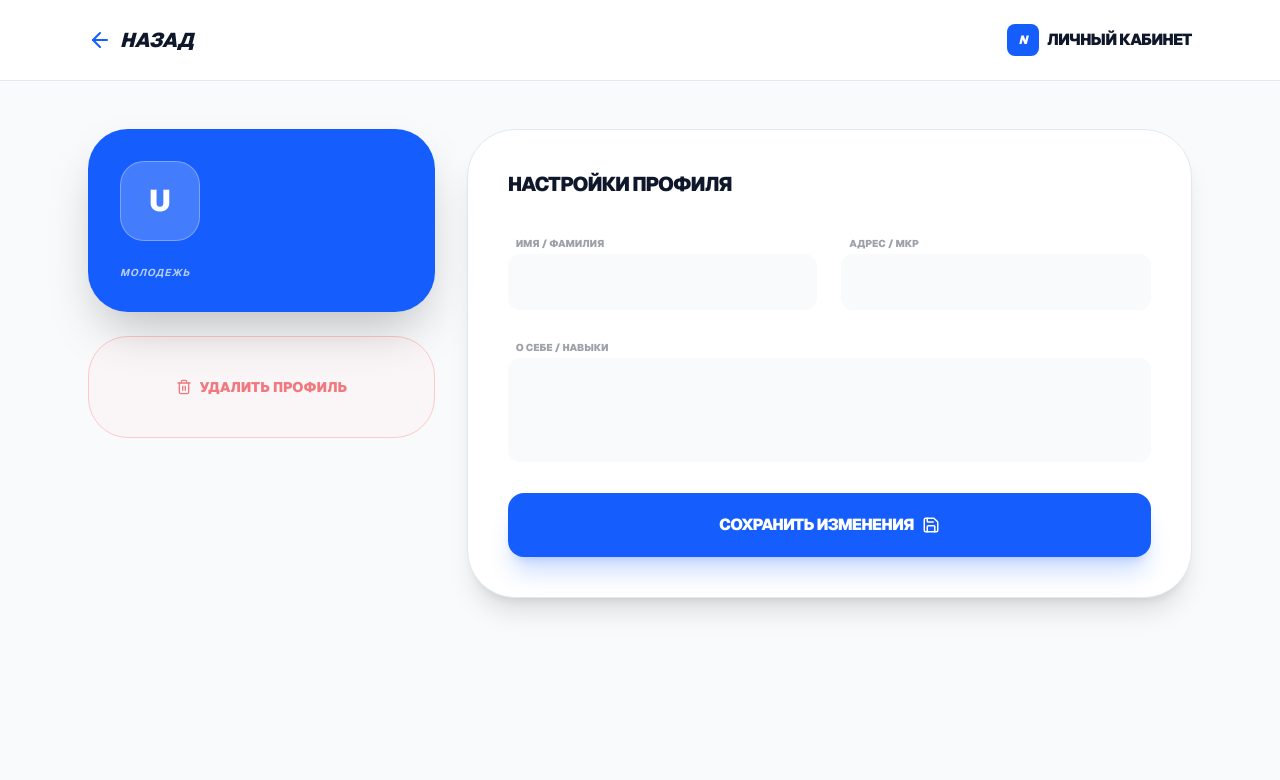
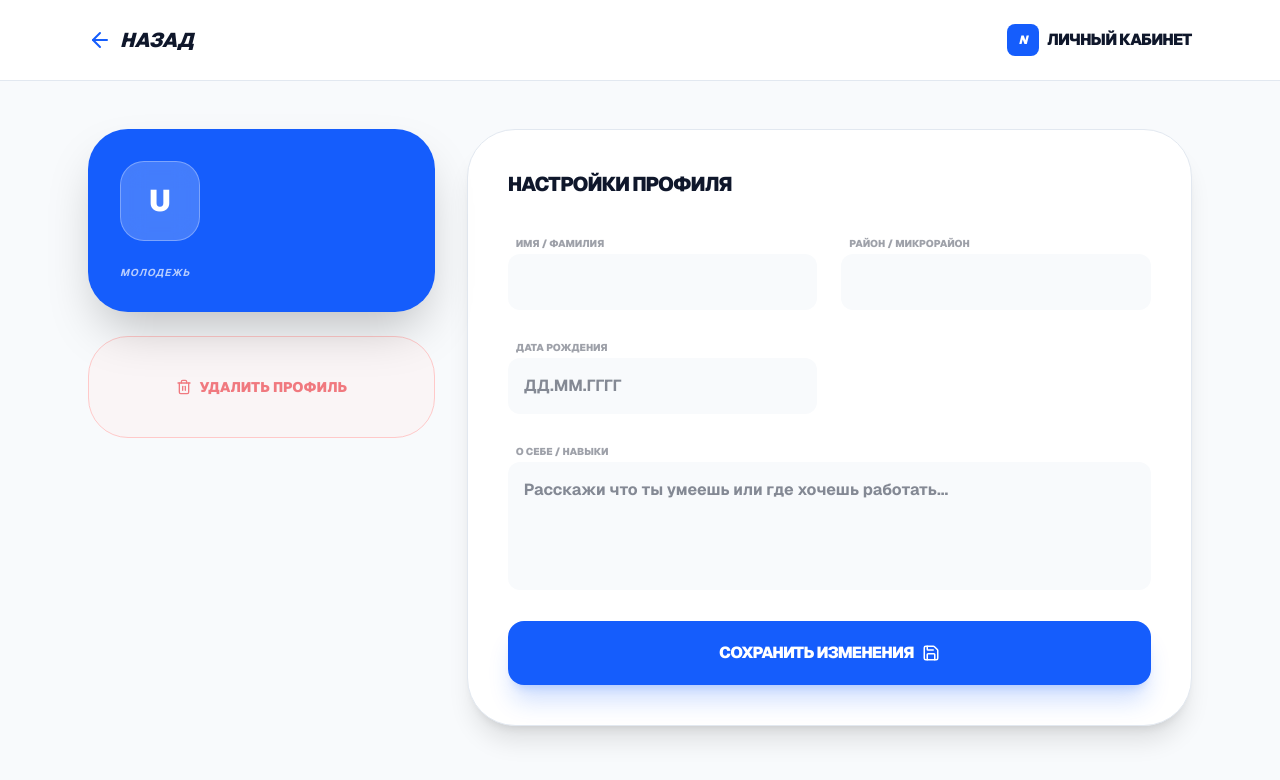
Before and after one commit to orkendebate-droid/N84, a Next.js app: page /profile in a window 1280 px wide. Shown: the top 780 px of the page. Built offline with nearby package versions, Linux system fonts and the light colour scheme.

Commit message:
ui: separated profile settings for youth and employers, added birthday field to web

```diff
--- a/src/app/profile/page.tsx
+++ b/src/app/profile/page.tsx
@@ -260,8 +260,13 @@ export default function ProfilePage() {
             <div className="bg-white dark:bg-zinc-900 rounded-[3rem] p-8 md:p-10 border border-slate-200 dark:border-zinc-800 shadow-xl">
               <h3 className="text-xl font-black uppercase tracking-tighter mb-8">Настройки Профиля</h3>
               <form onSubmit={handleSave} className="space-y-6">
-                {profile?.role === 'employer' && (
+                {/* Блок для Работодателя */}
+                {profile?.role === 'employer' ? (
+                  <>
                     <div className="grid grid-cols-1 md:grid-cols-2 gap-6 bg-blue-50/50 dark:bg-blue-900/10 p-6 rounded-3xl border border-blue-600/5 mb-6">
+                      <div className="col-span-full mb-2">
+                        <span className="text-[10px] font-black bg-blue-600 text-white px-3 py-1 rounded-full uppercase italic">Данные Бизнеса</span>
+                      </div>
                       <div className="space-y-1">
                         <label className="text-[10px] font-black uppercase opacity-40 ml-2">Название Компании</label>
                         <input className="w-full bg-white dark:bg-zinc-800 border-none p-4 rounded-xl font-bold" placeholder="ИП 'Актау Сити'" value={formData.company_name} onChange={e => setFormData({...formData, company_name: e.target.value})} />
@@ -285,28 +290,52 @@ export default function ProfilePage() {
                         <input className="w-full bg-white dark:bg-zinc-800 border-none p-4 rounded-xl font-bold" placeholder="@company_aktau" value={formData.link} onChange={e => setFormData({...formData, link: e.target.value})} />
                       </div>
                     </div>
-                )}
+
                     <div className="grid grid-cols-1 md:grid-cols-2 gap-6">
                       <div className="space-y-1">
-                    <label className="text-[10px] font-black uppercase opacity-40 ml-2">
-                      {profile?.role === 'employer' ? 'Контактное лицо (ФИО)' : 'Имя / Фамилия'}
-                    </label>
+                        <label className="text-[10px] font-black uppercase opacity-40 ml-2">Контактное лицо (ФИО)</label>
                         <input className="w-full bg-slate-50 dark:bg-zinc-800 border-none p-4 rounded-xl font-bold" value={formData.full_name} onChange={e => setFormData({...formData, full_name: e.target.value})} />
                       </div>
                       <div className="space-y-1">
-                    <label className="text-[10px] font-black uppercase opacity-40 ml-2">
-                       {profile?.role === 'employer' ? 'Адрес офиса / магазина' : 'Адрес / Мкр'}
-                    </label>
+                        <label className="text-[10px] font-black uppercase opacity-40 ml-2">Адрес офиса / магазина</label>
                         <input className="w-full bg-slate-50 dark:bg-zinc-800 border-none p-4 rounded-xl font-bold" value={formData.address} onChange={e => setFormData({...formData, address: e.target.value})} />
                       </div>
                     </div>
                     <div className="space-y-1">
-                  <label className="text-[10px] font-black uppercase opacity-40 ml-2">
-                    {profile?.role === 'employer' ? 'Описание компании' : 'О себе / Навыки'}
-                  </label>
+                      <label className="text-[10px] font-black uppercase opacity-40 ml-2">Краткое описание компании</label>
                       <textarea rows={3} className="w-full bg-slate-50 dark:bg-zinc-800 border-none p-4 rounded-xl font-bold resize-none" value={formData.bio} onChange={e => setFormData({...formData, bio: e.target.value})} />
                     </div>
-                <button type="submit" disabled={saving} className="w-full bg-blue-600 text-white font-black py-5 rounded-2xl shadow-xl shadow-blue-600/20 uppercase tracking-tighter flex items-center justify-center gap-2">
+                  </>
+                ) : (
+                  /* Блок для Молодежи */
+                  <>
+                    <div className="grid grid-cols-1 md:grid-cols-2 gap-6">
+                      <div className="space-y-1">
+                        <label className="text-[10px] font-black uppercase opacity-40 ml-2">Имя / Фамилия</label>
+                        <input className="w-full bg-slate-50 dark:bg-zinc-800 border-none p-4 rounded-xl font-bold" value={formData.full_name} onChange={e => setFormData({...formData, full_name: e.target.value})} />
+                      </div>
+                      <div className="space-y-1">
+                        <label className="text-[10px] font-black uppercase opacity-40 ml-2">Район / Микрорайон</label>
+                        <input className="w-full bg-slate-50 dark:bg-zinc-800 border-none p-4 rounded-xl font-bold" value={formData.address} onChange={e => setFormData({...formData, address: e.target.value})} />
+                      </div>
+                      <div className="space-y-1">
+                        <label className="text-[10px] font-black uppercase opacity-40 ml-2">Дата рождения</label>
+                        <input
+                          className="w-full bg-slate-50 dark:bg-zinc-800 border-none p-4 rounded-xl font-bold"
+                          placeholder="ДД.ММ.ГГГГ"
+                          value={(formData as any).user_age || (formData as any).birthday || ''}
+                          onChange={e => setFormData({...formData, [(profile?.user_age !== undefined ? 'user_age' : 'birthday')]: e.target.value} as any)}
+                        />
+                      </div>
+                    </div>
+                    <div className="space-y-1">
+                      <label className="text-[10px] font-black uppercase opacity-40 ml-2">О себе / Навыки</label>
+                      <textarea rows={4} className="w-full bg-slate-50 dark:bg-zinc-800 border-none p-4 rounded-xl font-bold resize-none" placeholder="Расскажи что ты умеешь или где хочешь работать..." value={formData.bio} onChange={e => setFormData({...formData, bio: e.target.value})} />
+                    </div>
+                  </>
+                )}
+
+                <button type="submit" disabled={saving} className="w-full bg-blue-600 text-white font-black py-5 rounded-2xl shadow-xl shadow-blue-600/20 uppercase tracking-tighter flex items-center justify-center gap-2 mt-4">
                   {saving ? 'СОХРАНЯЮ...' : 'СОХРАНИТЬ ИЗМЕНЕНИЯ'} <Save size={18} />
                 </button>
               </form>
```
Lines whose indentation alone changed are shown as unchanged.
